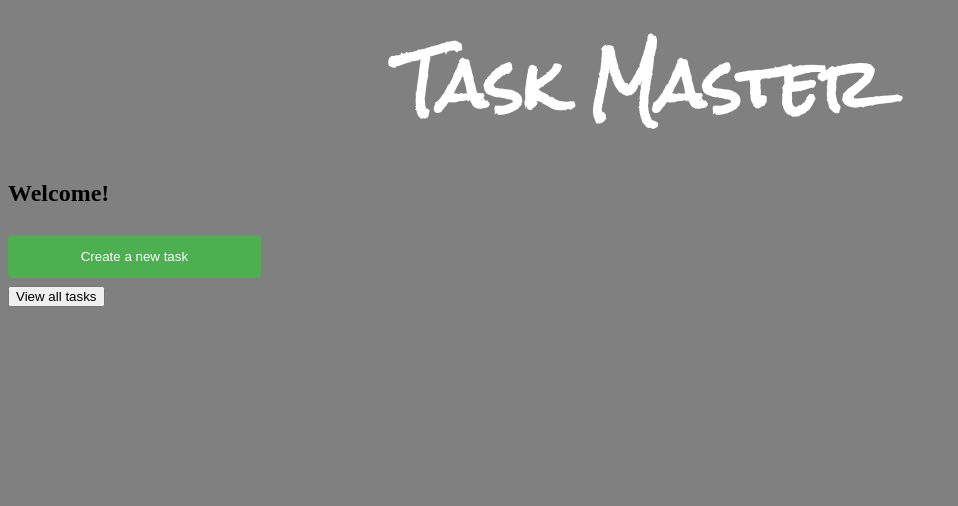
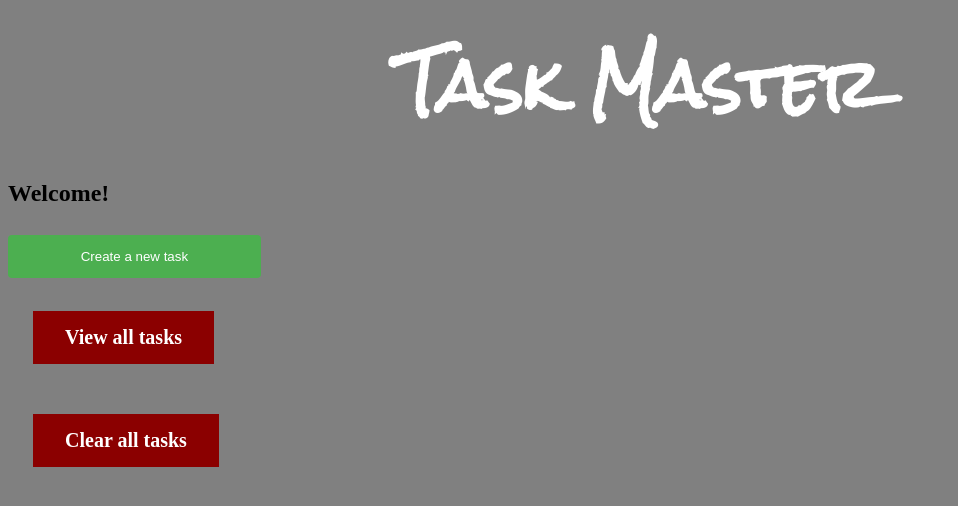
Before and after one commit to SheenaDub/Tasks, a Flask app: page / in a window 1280 px wide. Shown: the top 506 px of the page, without its empty margins (0-958 px from the left). Run offline with Flask 2, Linux system fonts and the light colour scheme.

Commit message:
python functions to delete task and clear all tasks

```diff
--- a/db.py
+++ b/db.py
@@ -58,6 +58,19 @@ def getOneTask(name):
     closeConnection()
     return r
 
+def deleteATask(id):
+    # Prepare SQL query to DELETE required records
+    _SQL = "DELETE FROM tasks WHERE id = '%d'" % (id)
+    print("delete a task function in db.py called")
+    try:
+        # Execute the SQL command
+        cursor.execute(_SQL)
+        connection.commit()
+        closeConnection()
+    except:
+        # Rollback in case there is any error
+        connection.rollback()
+
 
 # FUNCTION TO CLEAN ALL TASKS!!!!
 def empty_table():
--- a/main.py
+++ b/main.py
@@ -38,8 +38,22 @@ def displayTasks():
     tasks = getTasks()
     return tasks
 
+@app.route("/delete", methods=['POST','GET'])
+def delTask():
+    id = int(request.form['thisID'])
+    createConnection()
+    deleteATask(id)
+    print("delete called ", id)
+    print("id type ", type(id))
+    return render_template('index.html', the_title='Welcome!')
 
 
+@app.route("/clearAll", methods=['POST','GET'])
+def clearAllTasks():
+    createConnection()
+    empty_table()
+    print("clear all called ", id)
+    return 'a string'
 
 
 if __name__ == '__main__':
--- a/static/js/javascript.js
+++ b/static/js/javascript.js
@@ -7,7 +7,9 @@
 
 
 function displayTasks(){
-  // jquery to retrieve json data
+    //window.location.reload(true);
+    // jquery to retrieve json data
+
   $.getJSON("http://127.0.0.1:5000/display", function(data) {
     console.log("type of data: ", typeof data);
 
@@ -15,6 +17,7 @@ function displayTasks(){
     var datasize = Object.keys(data).length;
     console.log("data size", datasize);
 
+    // create array of divs
     var divArray = [];
     for (var i = 0; i < datasize; i++){
         var div = document.createElement('div');
@@ -22,9 +25,10 @@ function displayTasks(){
         div.className="taskDiv";
         divArray.push(div)
         document.body.appendChild(div);
+        console.log("this div id: ", div.id);
     }
 
-
+//create edit buttons
     var editButtonArray = [];
     for (var i = 0; i < datasize; i++){
 
@@ -37,7 +41,7 @@ function displayTasks(){
         editButtonArray.push(edButton);
     }
 
-
+// create delete buttons
     var delButtonArray = [];
     for (var i = 0; i < datasize; i++){
         var delButton = document.createElement("button");
@@ -61,9 +65,8 @@ function displayTasks(){
         f.appendChild(s);
     }
 
-
+// populate each line of with task data
     for (var i = 0; i < datasize; i++){
-
 
         var iD = data[i].id;
         var toDoBy = data[i].taskdeadline;
@@ -73,13 +76,12 @@ function displayTasks(){
         var deleteButton = delButtonArray[i];
         deleteButton.id="delbutton_" + iD;
         var thisDiv = divArray[i];
-        console.log("edit button", editButton);
-        console.log("del Form array", delFormArray);
+
 
         var oneLine = "<b>  Task id: </b> "+ iD + " <b>  Task: </b>" + name + " " +  "<b>  Deadline: </b>" + toDoBy;
 
         thisDiv.innerHTML = oneLine;
-        //thisDiv.appendChild(editButton);
+        thisDiv.appendChild(editButton);
         thisDiv.appendChild(deleteButton);
 
 
@@ -97,3 +99,38 @@ function displayTasks(){
   });
 
 }// end function display
+
+
+
+// to delete task - first accesses id of button clicked
+$(document).on('click', "[id^=delbutton_]", function(){
+
+    var buttonId = jQuery(this).attr("id");
+    var chars = buttonId.split("_");
+    var thisID = parseInt(chars[1]);
+    alert(thisID);
+    console.log(buttonId);
+
+    //"div_" + i;
+
+    //$('#' + buttonId).remove();
+
+    $.ajax({
+  type : 'POST',
+  url : "/delete",
+  data : {thisID}
+});
+
+    //location.reload(true);
+window.location.reload(true);
+});
+
+
+// to delete task - first accesses id of button clicked
+$(document).on('click', "[id=clearTasks]", function(){
+    alert("clear all has been called");
+    $.ajax({
+  type : 'POST',
+  url : "/clearAll",
+});
+});
--- a/static/style.css
+++ b/static/style.css
@@ -37,3 +37,45 @@ input[type=text], select {
   background-color: #f2f2f2;
   padding: 20px;
 }
+
+.taskDiv {
+    background-color: black;
+    margin: 20px;
+    color: white;
+    font-family: 'Rock Salt', cursive;
+    text-align: center;
+}
+
+
+
+button {
+    background-color: darkred; /* Green */
+    border: none;
+    color: white;
+    padding: 15px 32px;
+    text-align: center;
+    text-decoration: none;
+    display: inline-block;
+    font-size: 20px;
+    margin: 25px;
+    font-family: 'Mate', serif;
+    font-weight: bold;
+}
+
+button:hover{
+     background: #383;
+}
+
+.taskEditButton {
+    background-color: darkred; /* Green */
+    border: none;
+    color: white;
+    padding: 15px 32px;
+    text-align: center;
+    text-decoration: none;
+    display: inline-block;
+    font-size: 20px;
+    margin: 25px;
+    font-family: 'Mate', serif;
+    font-weight: bold;
+}
--- a/templates/base.html
+++ b/templates/base.html
@@ -24,6 +24,9 @@
 <div class="displayEntries"></div>
 
 
+<button value="Clear all tasks" class="clearEntries" type="button" id="clearTasks"> Clear all tasks</button>
+<div class="clearEntries"></div>
+
 <!--<form action="/showall" method="post">-->
     <!--<button name="showAll" type="submit">Show all tasks</button>-->
 <!--</form>-->
```
